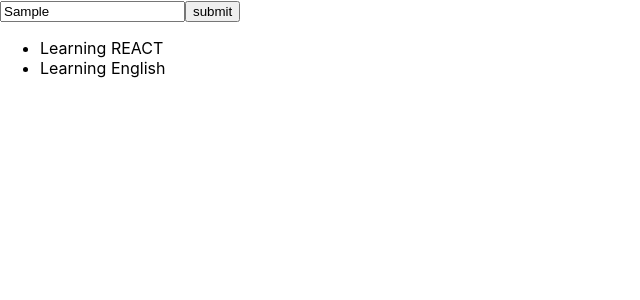
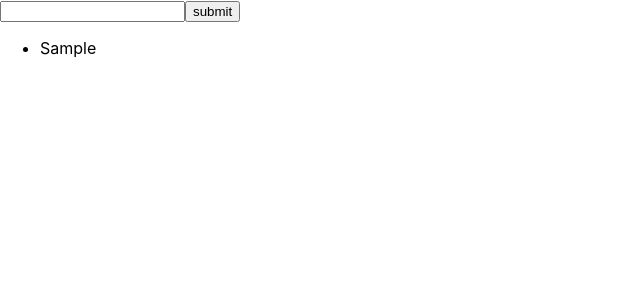
Before and after one commit to dlwsdqdws/REACT-APP, a React (Create React App) app: page / in a window 1280 px wide. Both pictures are taken after typing "Sample" into the empty fields and a click on the button "submit". Shown: the top 300 px of the page, without its empty margins (0-640 px from the left). Built offline with nearby package versions, Linux system fonts and the light colour scheme.

Commit message:
add&delete

```diff
--- a/src/TodoList.js
+++ b/src/TodoList.js
@@ -18,11 +18,23 @@ class TodoList extends Component{
                     value = {this.state.inputValue}
                     onChange = {this.handleInputChage.bind(this)}
                      />
-                    <button>submit</button>
+
+                    <button onClick = {this.handleBtnClick.bind(this)}>
+                        submit
+                    </button>
                 </div>
                 <ul>
-                    <li>Learning REACT</li>
-                    <li>Learning English</li>
+                    {
+                        this.state.list.map((item, index) => {
+                            return (
+                            <li
+                                key = {index}
+                                onClick = {this.handleItemDelete.bind(this, index)}>
+                                    {item}
+                            </li>
+                            )
+                        })
+                    }
                 </ul>
             </Fragment>
         )
@@ -33,6 +45,22 @@ class TodoList extends Component{
             inputValue : e.target.value
         })
     }
+
+    handleBtnClick() {
+        this.setState({
+            list : [...this.state.list, this.state.inputValue],
+            inputValue : ''
+        })
+    }
+
+    handleItemDelete(index) {
+        const list = [...this.state.list];  //copy this.state.list
+        list.splice(index, 1);
+
+        this.setState({
+            list : list
+        })
+    }
 }
 
 export default TodoList;
```
